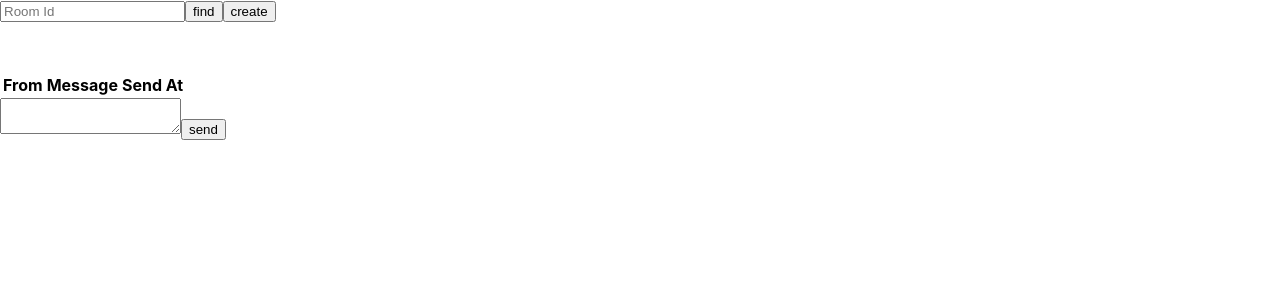
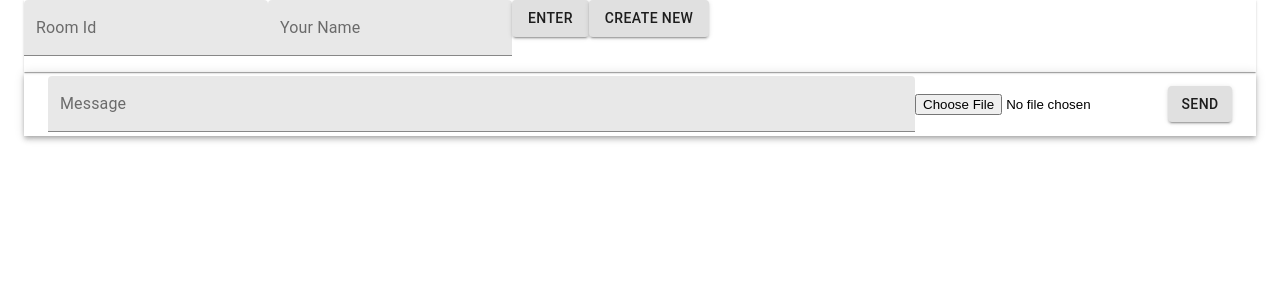
Before and after one commit to kubil-ismail/paper-chat, a React (Create React App) app: page / in a window 1280 px wide. Shown: the top 300 px of the page. Built offline with nearby package versions, Linux system fonts and the light colour scheme.

Commit message:
add image module

```diff
--- a/package.json
+++ b/package.json
@@ -11,6 +11,7 @@
     "@types/node": "^12.0.0",
     "@types/react": "^17.0.0",
     "@types/react-dom": "^17.0.0",
+    "browser-image-compression": "^1.0.14",
     "firebase": "^8.2.7",
     "formik": "^2.2.6",
     "react": "^17.0.1",
--- a/src/App.tsx
+++ b/src/App.tsx
@@ -1,15 +1,31 @@
 import React from "react";
 import Firebase from "./config/Firebase";
 import UniqueId from "uniqid";
+import AppBar from "@material-ui/core/AppBar";
+import Container from "@material-ui/core/Container";
+import Toolbar from "@material-ui/core/Toolbar";
+import Paper from "@material-ui/core/Paper";
+import List from "@material-ui/core/List";
+import ListItem from "@material-ui/core/ListItem";
+import ListItemAvatar from "@material-ui/core/ListItemAvatar";
+import ListItemText from "@material-ui/core/ListItemText";
+import Avatar from "@material-ui/core/Avatar";
+import TextField from "@material-ui/core/TextField";
+import Button from "@material-ui/core/Button";
+import imageCompression from "browser-image-compression";
 
 interface State {
   chats: any;
   roomId: null | string;
   senderId: string;
+  senderName: string;
   message: string;
+  loadingImage: boolean;
+  fileUrl: null | string;
+  errorImage: boolean;
 }
 
-interface Props { }
+interface Props {}
 
 class App extends React.Component<Props, State> {
   constructor(props: State) {
@@ -18,7 +34,11 @@ class App extends React.Component<Props, State> {
       chats: {},
       roomId: null,
       senderId: UniqueId.time(),
+      senderName: "",
       message: "",
+      loadingImage: false,
+      fileUrl: null,
+      errorImage: false,
     };
   }
 
@@ -45,10 +65,11 @@ class App extends React.Component<Props, State> {
   // Set new room by room id
   setRoom = () => {
     const senderId = UniqueId();
+    const { senderName } = this.state;
     // Default message after create room
     const data = {
       greeting: {
-        name: "Bilkis Ismail",
+        name: senderName,
         avatar:
           "https://s.gravatar.com/avatar/9a6426a03a80eefde6c1421722f1855d?size=100&default=retro",
         message: "Yo angelo !",
@@ -64,17 +85,19 @@ class App extends React.Component<Props, State> {
   };
 
   // Send new chat by room id
-  sendChat = (roomId: string | null) => {
+  sendChat = (roomId: string | null, type: string) => {
     if (roomId) {
-      const { senderId, message } = this.state;
-      // Default message after create room
+      const { senderId, message, senderName, fileUrl } = this.state;
       const data = {
-        name: "Bilkis Ismail",
+        name: senderName,
         avatar:
           "https://s.gravatar.com/avatar/9a6426a03a80eefde6c1421722f1855d?size=100&default=retro",
         message: message,
         send_at: new Date().toISOString(),
         sender_id: senderId,
+        timestamp: Date.now(),
+        file: fileUrl,
+        type: type,
       };
       const connect = Firebase.database().ref(`/chats/${roomId}/data`);
       connect
@@ -86,42 +109,133 @@ class App extends React.Component<Props, State> {
     }
   };
 
+  // Handle upload file image / sound record
+  handleUpload = async (file: any) => {
+    const { roomId } = this.state;
+    if (roomId) {
+      try {
+        this.setState({ loadingImage: true, errorImage: false });
+        const files = file.target.files[0];
+
+        // Compress image option
+        const options = {
+          maxSizeMB: 1,
+          maxWidthOrHeight: 1920,
+          useWebWorker: true,
+        };
+
+        const compressedFile = await imageCompression(files, options);
+        const upload = Firebase.storage()
+          .ref(`/images/${compressedFile.name}`)
+          .put(compressedFile);
+        upload.on(
+          "state_changed",
+          () => {
+            // Handle on upload files
+            this.setState({ loadingImage: true });
+          },
+          (err) => {
+            //catches the errors
+            this.setState({ loadingImage: false, errorImage: true });
+          },
+          () => {
+            // gets the functions from storage refences the image storage in firebase by the children
+            // gets the download url then sets the image from firebase as the value for the imgUrl key:
+            Firebase.storage()
+              .ref("images")
+              .child(compressedFile.name)
+              .getDownloadURL()
+              .then((res) => {
+                this.setState({ loadingImage: false, fileUrl: res });
+                this.sendChat(roomId, "file");
+              });
+          }
+        );
+      } catch (error) {
+        this.setState({ loadingImage: false, errorImage: true });
+      }
+    }
+  };
+
   render() {
-    const { roomId, chats } = this.state;
-    console.log(Object.keys(chats));
+    const { roomId, chats, errorImage, loadingImage } = this.state;
     return (
       <>
-        <div style={{ marginBottom: "50px" }}>
-          <input
-            placeholder="Room Id"
+        <Container>
+          <Paper square>
+            <TextField
+              label="Room Id"
+              variant="filled"
               onChange={(e) => this.setState({ roomId: e.target.value })}
             />
-          <button onClick={() => this.getChat(roomId)}>find</button>
-          <button onClick={() => this.setRoom()}>create</button>
-        </div>
+            <TextField
+              label="Your Name"
+              variant="filled"
+              onChange={(e) => this.setState({ senderName: e.target.value })}
+            />
+            <Button variant="contained" onClick={() => this.getChat(roomId)}>
+              Enter
+            </Button>
 
-        <table>
-          <tr>
-            <th>From</th>
-            <th>Message</th>
-            <th>Send At</th>
-          </tr>
+            <Button variant="contained" onClick={() => this.setRoom()}>
+              Create New
+            </Button>
+
+            <List>
               {Object.keys(chats).length > 0 &&
                 Object.keys(chats)
                   .filter((res) => res !== "greeting")
                   .map((val, key) => (
-                <tr key={key}>
-                  <td>{chats[val].name}</td>
-                  <td>{chats[val].message}</td>
-                  <td>{chats[val].send_at}</td>
-                </tr>
+                    <React.Fragment key={key}>
+                      <ListItem button>
+                        <ListItemAvatar>
+                          <Avatar
+                            alt={chats[val].name}
+                            src={chats[val].avatar}
+                          />
+                        </ListItemAvatar>
+                        {chats[val].type === "file" ? (
+                          <img
+                            src={chats[val].file}
+                            width="100%"
+                            height="400px"
+                            alt="sending image"
+                          />
+                        ) : (
+                          <ListItemText
+                            primary={chats[val].name}
+                            secondary={chats[val].message}
+                          />
+                        )}
+                      </ListItem>
+                    </React.Fragment>
                   ))}
-        </table>
-        <textarea
+            </List>
+            {loadingImage && <p>lOADINGGSS.......</p>}
+            {errorImage && <p>Upload errors....</p>}
+          </Paper>
+          <AppBar position="static" color="transparent">
+            <Toolbar>
+              <TextField
+                label="Message"
+                variant="filled"
+                fullWidth
                 onChange={(e) => this.setState({ message: e.target.value })}
               />
-        <button onClick={() => this.sendChat(roomId)}>send</button>
-
+              <input
+                type="file"
+                accept="image/*"
+                onChange={this.handleUpload}
+              />
+              <Button
+                variant="contained"
+                onClick={() => this.sendChat(roomId, "text")}
+              >
+                Send
+              </Button>
+            </Toolbar>
+          </AppBar>
+        </Container>
       </>
     );
   }
--- a/src/config/Firebase.ts
+++ b/src/config/Firebase.ts
@@ -1,5 +1,6 @@
 import firebase from 'firebase/app';
 import 'firebase/database';
+import 'firebase/storage';
 
 const firebaseConfig = {
   apiKey: "AIzaSyA2T2jqfGqormkDJkUIqaeEl3Z9blyIh34",
--- a/tsconfig.json
+++ b/tsconfig.json
@@ -19,6 +19,7 @@
     "isolatedModules": true,
     "noEmit": true,
     "jsx": "react-jsx",
+    "noImplicitAny": false
   },
   "include": [
     "src"
```
Also changed, not shown: 2 other files (tests, documents, lock files or other folders). Lines whose indentation alone changed are shown as unchanged.
